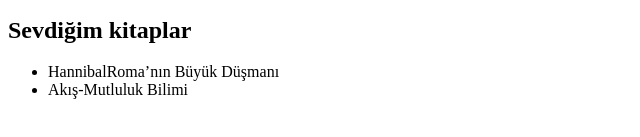
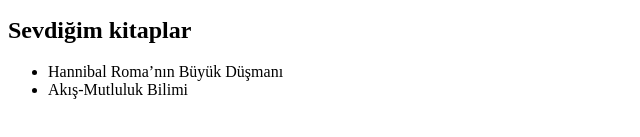
Before and after one commit to Utkucuu/KodluyoruzHtmlOdev1, a plain HTML site: page index.html in a window 1280 px wide. Shown: the part 251-388 px from the top of the page, 0-640 px from the left. Drawn offline with Linux system fonts and the light colour scheme.

Commit message:
text düzeltme

```diff
--- a/index.html
+++ b/index.html
@@ -27,7 +27,7 @@
     <h2>Sevdiğim kitaplar</h2>
 
     <ul>
-        <li>HannibalRoma’nın Büyük Düşmanı</li>
+        <li>Hannibal Roma’nın Büyük Düşmanı</li>
         <li>Akış-Mutluluk Bilimi</li>
     </ul>
 
```
